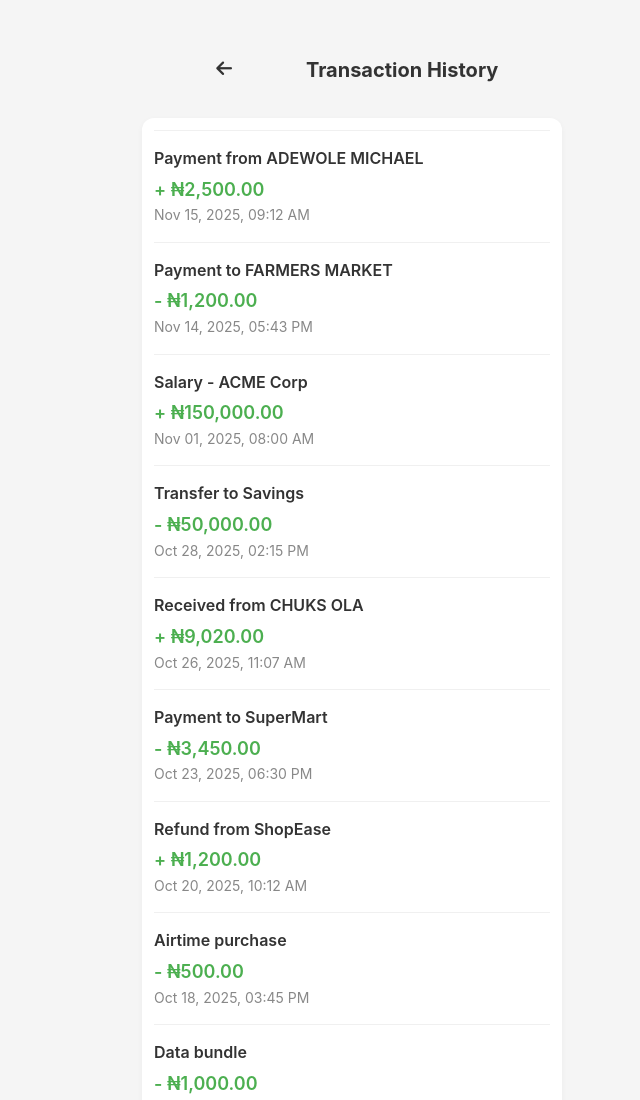
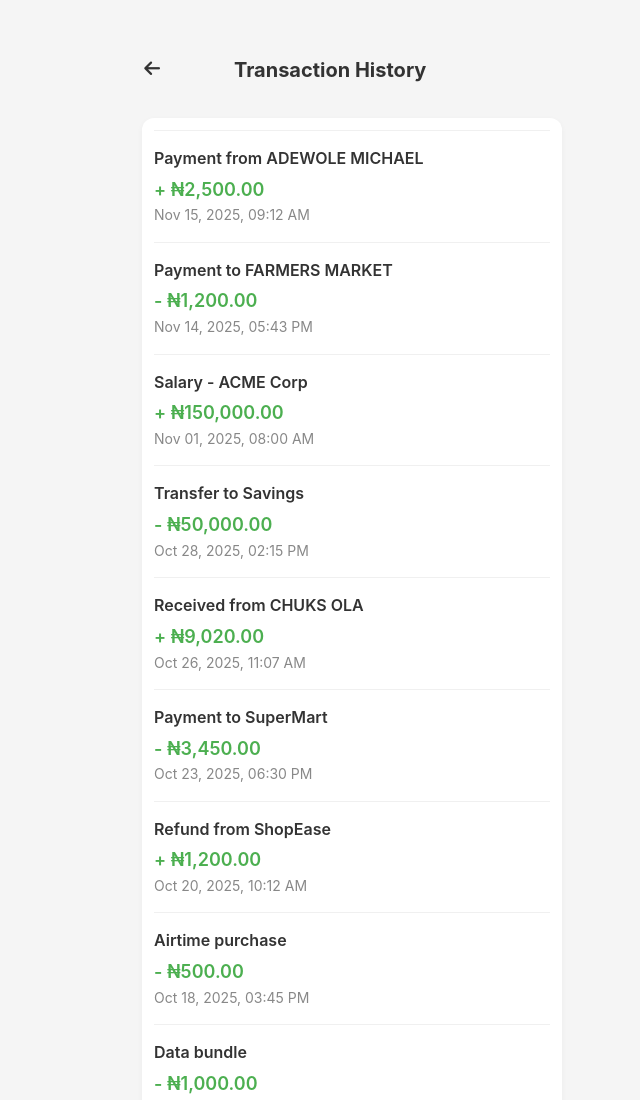
Before and after one commit to oyinlola-tech/waload, a plain HTML site: page features/history.html in a window 1280 px wide. Shown: the top 1100 px of the page, without its empty margins (288-928 px from the left). Drawn offline with Linux system fonts and the light colour scheme; a script that the page names is missing.

Commit message:
another one133

```diff
--- a/css/styles.css
+++ b/css/styles.css
@@ -441,7 +441,7 @@ body {
 
 /* History page tweaks moved from features/history.html */
 .history-container { padding: 20px; max-width: var(--app-max-width); margin: 0 auto; }
-.history-header { display:flex; align-items:center; gap:12px; margin-bottom:18px; }
+.history-header { display:flex; align-items:center; gap:12px; margin-bottom:18px; margin-left: -72px; }
 .history-header { padding: 8px 12px; box-sizing: border-box; }
 .history-header .nav-btn { width:44px; height:44px; display:flex; align-items:center; justify-content:center; border-radius:8px; text-decoration:none; color:inherit; }
 .history-list { background: #fff; border-radius: 12px; padding: 12px; box-shadow: 0 2px 6px rgba(0,0,0,0.04); }
```
Also changed, not shown: features/rewards.html (+0 -4 lines).
